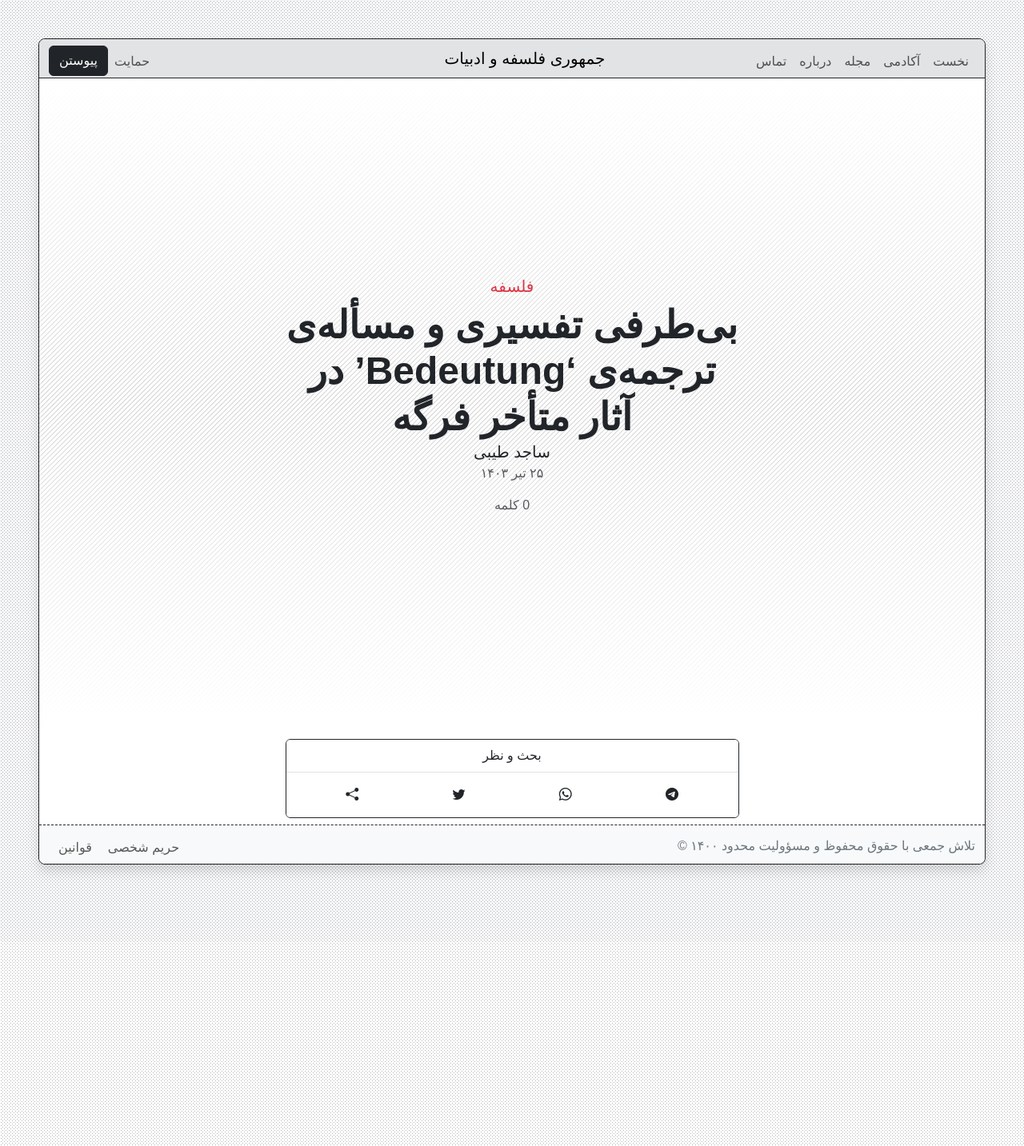
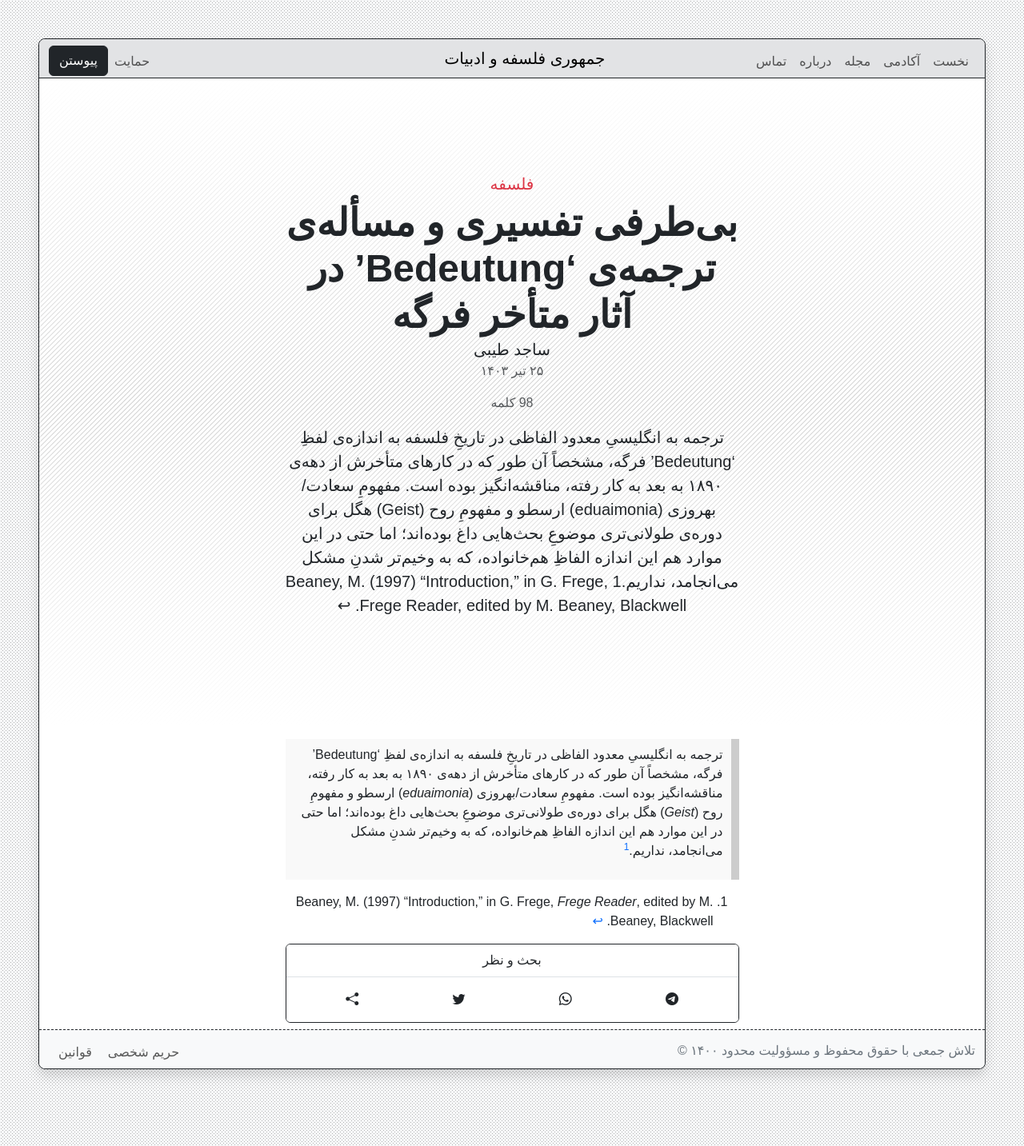
Before and after one commit to phicudemy/phicudemy.github.io, a Jekyll site: the page built from _posts/2024-07-16-fregebedeutung۲.md, in a window 1280 px wide. Shown: the whole page at 80% size. Built offline with Jekyll 4.4.1, drawn with Linux system fonts in a browser that asks for light colours; comment, search, counter and statistics services are not loaded; a style sheet for code colours, icons or effects is not loaded; before the commit the page ends 1177 px from its top, so only the background shows below that.

Commit message:
TinaCMS content update

```diff
--- a/_posts/2024-07-16-fregebedeutung۲.md
+++ b/_posts/2024-07-16-fregebedeutung۲.md
@@ -8,3 +8,9 @@ published: true
 categories: _categories/philosophy.md
 contents: _contents/article.md
 ---
+
+> ترجمه‌ به انگلیسیِ معدود الفاظی در تاریخِ فلسفه به اندازه‌ی لفظِ ‘Bedeutung’ فرگه، مشخصاً آن طور که در کارهای متأخرش از دهه‌ی ۱۸۹۰ به بعد به کار رفته، مناقشه‌انگیز بوده است. مفهومِ سعادت/بهروزی (_eduaimonia_) ارسطو و مفهومِ روح (_Geist_) هگل برای دوره‌ی طولانی‌تری موضوعِ بحث‌هایی داغ بوده‌اند؛ اما حتی در این موارد هم این اندازه الفاظِ هم‌خانواده، که به وخیم‌تر شدنِ مشکل می‌انجامد، نداریم.[^1]
+
+
+
+[^1]: Beaney, M. (1997) “Introduction,” in G. Frege, _Frege Reader_, edited by M. Beaney, Blackwell.
```
